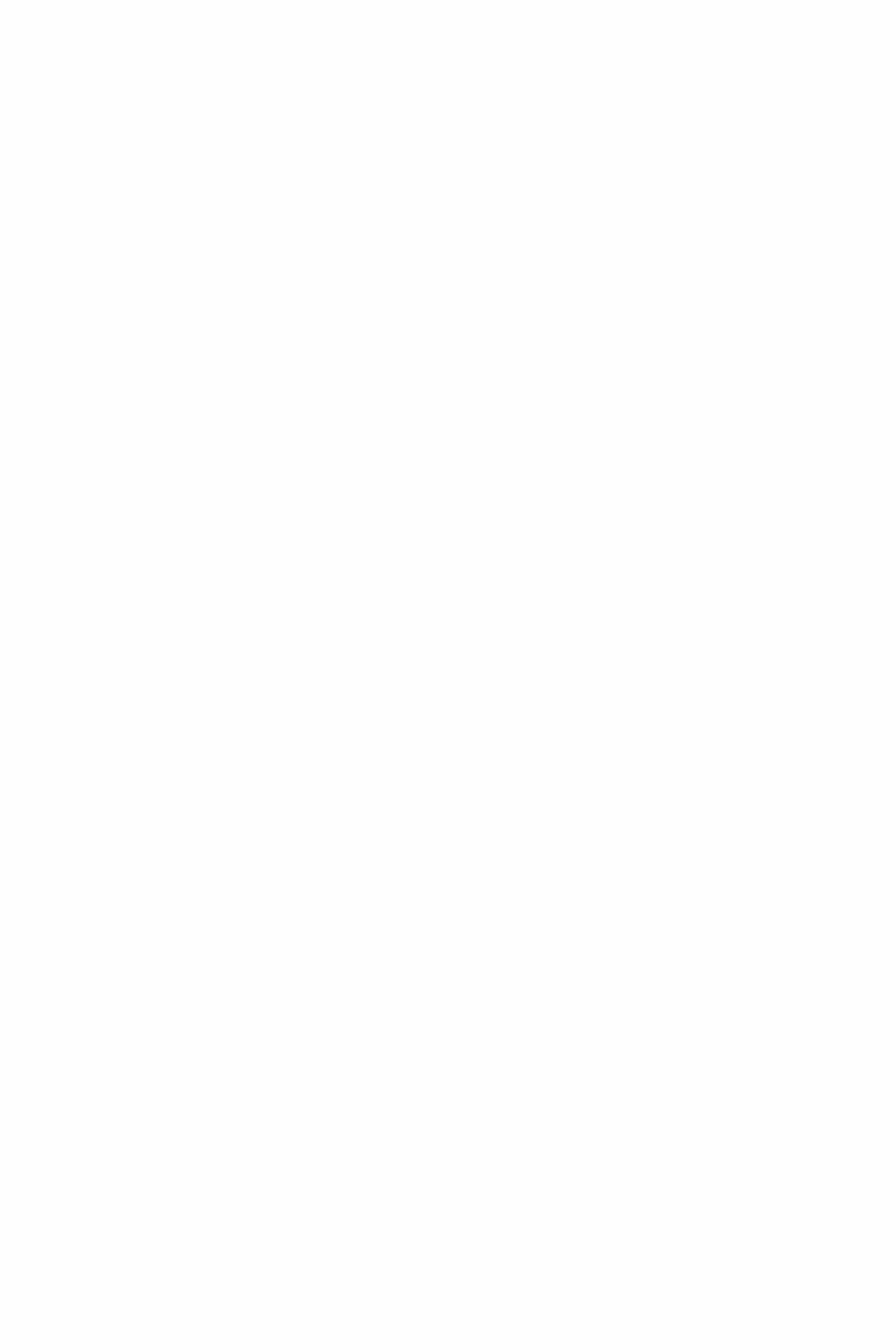
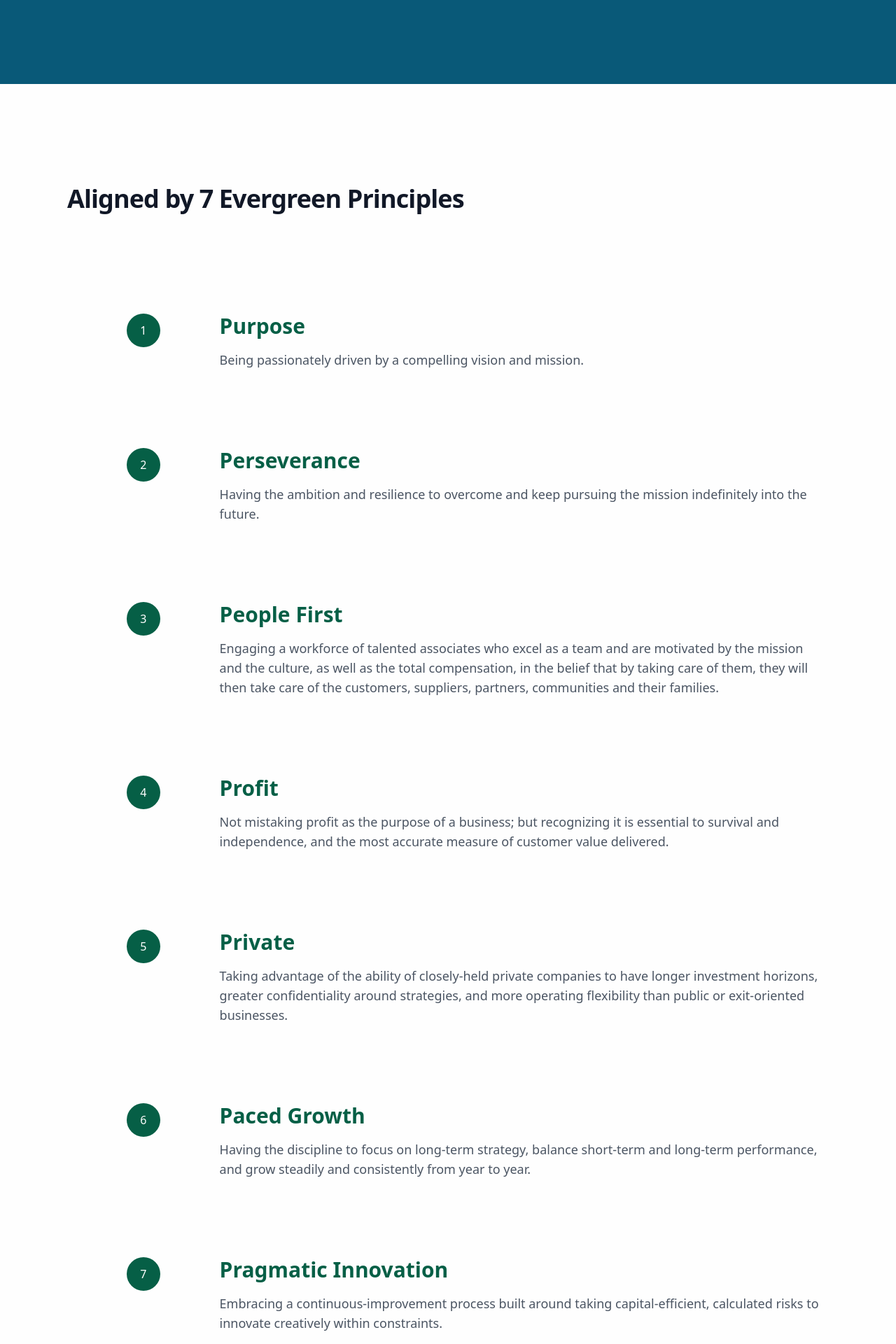
Before and after one commit to c1oneman/supportworks-clone, a React (Create React App) app: page /evergreen in a window 1280 px wide. Shown: the part 680-2600 px from the top of the page at 70% size. Before the commit the page ends 896 px from the top, so only its background shows below. Built offline with nearby package versions, Linux system fonts and the light colour scheme.

Commit message:
evergreen page / components

```diff
--- a/src/App.js
+++ b/src/App.js
@@ -5,6 +5,7 @@ import FooterDesktop from "./components/core/FooterDesktop";
 import FooterMobile from "./components/core/FooterMobile";
 import Home from "./components/pages/Home";
 import Company from "./components/pages/Company";
+import Evergreen from "./components/pages/Evergreen";
 import ScrollToTop from "./components/core/ScrollToTop";
 
 function App() {
@@ -14,6 +15,9 @@ function App() {
         <Nav />
       </header>
       <Switch>
+        <Route exact path="/evergreen">
+          <Evergreen />
+        </Route>
         <Route exact path="/company">
           <Company />
         </Route>
--- /dev/null
+++ b/src/components/core/EvergreenPrinciple.js
@@ -0,0 +1,19 @@
+const EvergreenPrinciple = ({ h1, p, id }) => {
+  return (
+    <div className="max-w-6xl sm:px-6 lg:px-8 mx-auto mb-12 sm:mb-24">
+      <div class="w-full flex">
+        <div className="w-1/5 flex items-start justify-center">
+          <div className="w-12 h-12 rounded-full bg-green-800 text-white flex items-center justify-center">
+            <p>{id}</p>
+          </div>
+        </div>
+        <div className="w-4/5">
+          <h1 className="text-green-800 text-3xl font-bold">{h1}</h1>
+          <p className="text-gray-600 text-lg my-4">{p}</p>
+        </div>
+      </div>
+    </div>
+  );
+};
+
+export default EvergreenPrinciple;
--- a/src/components/core/HeroText.js
+++ b/src/components/core/HeroText.js
@@ -1,10 +1,13 @@
-const HeroText = ({ h1, p }) => {
+const HeroText = ({ h1, h2, p }) => {
   return (
     <div className="max-w-6xl sm:px-6 lg:px-8 mx-auto">
       <div class="text-left py-14 sm:py-36 px-5 sm:px-0">
         <h1 class="text-4xl w-full sm:w-1/2 tracking-tight font-bold text-gray-900 sm:text-5xl md:text-6xl">
           <span class="block xl:inline">{h1}</span>
         </h1>
+        <h2 class="text-2xl w-full tracking-tight font-bold text-gray-900 sm:text-3xl md:text-4xl">
+          {h2}
+        </h2>
         <p class="text-2xl w-full sm:w-full tracking-tight font-medium text-gray-500 sm:text-2xl md:text-3xl">
           {p}
         </p>
--- a/src/components/core/Nav.js
+++ b/src/components/core/Nav.js
@@ -110,9 +110,9 @@ const Nav = () => {
                 aboutDropdownOpen ? "hidden" : "block"
               }`}
             >
-              <Link to="/">Company</Link>
+              <Link to="/company">Company</Link>
               <Link to="/">People</Link>
-              <Link to="/">Evergreen</Link>
+              <Link to="/evergreen">Evergreen</Link>
             </div>
             <Link to="/">Purpose</Link>
             <Link to="/">Careers</Link>
--- /dev/null
+++ b/src/components/pages/Evergreen.js
@@ -0,0 +1,55 @@
+import HeroText from "../core/HeroText";
+import EvergreenPrinciple from "../core/EvergreenPrinciple";
+import WhatThisMeans from "../sections/WhatThisMeans";
+const Evergreen = () => {
+  return (
+    <div className="w-full mt-20">
+      <HeroText h1={"Certified Evergreen"} />
+      <div className="flex sm:px-6 lg:px-8 mx-auto bg-regal-blue text-white justify-center items-center">
+        <div className="max-w-6xl flex flex-row flex-wrap py-14 sm:py-36 items-center justify-center">
+          Pretend a video is here. I did not have the time to make a video
+          player.
+        </div>
+      </div>
+      <HeroText h2={"Aligned by 7 Evergreen Principles"} />
+      <EvergreenPrinciple
+        h1="Purpose"
+        p="Being passionately driven by a compelling vision and mission."
+        id="1"
+      />
+      <EvergreenPrinciple
+        h1="Perseverance"
+        p="Having the ambition and resilience to overcome and keep pursuing the mission indefinitely into the future."
+        id="2"
+      />
+      <EvergreenPrinciple
+        h1="People First"
+        p="Engaging a workforce of talented associates who excel as a team and are motivated by the mission and the culture, as well as the total compensation, in the belief that by taking care of them, they will then take care of the customers, suppliers, partners, communities and their families."
+        id="3"
+      />
+      <EvergreenPrinciple
+        h1="Profit"
+        p="Not mistaking profit as the purpose of a business; but recognizing it is essential to survival and independence, and the most accurate measure of customer value delivered."
+        id="4"
+      />
+      <EvergreenPrinciple
+        h1="Private"
+        p="Taking advantage of the ability of closely-held private companies to have longer investment horizons, greater confidentiality around strategies, and more operating flexibility than public or exit-oriented businesses."
+        id="5"
+      />
+      <EvergreenPrinciple
+        h1="Paced Growth"
+        p="Having the discipline to focus on long-term strategy, balance short-term and long-term performance, and grow steadily and consistently from year to year."
+        id="6"
+      />
+      <EvergreenPrinciple
+        h1="Pragmatic Innovation"
+        p="Embracing a continuous-improvement process built around taking capital-efficient, calculated risks to innovate creatively within constraints."
+        id="7"
+      />
+      <WhatThisMeans />
+    </div>
+  );
+};
+
+export default Evergreen;
--- /dev/null
+++ b/src/components/sections/WhatThisMeans.js
@@ -0,0 +1,48 @@
+const WhatThisMeans = () => {
+  return (
+    <div
+      className={`w-full sm:max-w-6xl mx-8 sm:px-6 lg:px-8 sm:mx-auto flex flex-wrap mt-16`}
+    >
+      <div className="flex flex-wrap">
+        <div className="w-full sm:w-1/2 flex flex-col sm:pb-48">
+          <div className="flex flex-col mx-4 sm:mx-24">
+            <img
+              className="w-1/2"
+              alt="evergreen icon"
+              src="/assets/sw-evergreen-Employeetree.png"
+            ></img>
+            <h1 className="font-bold mt-8 text-2xl">
+              What this means for our employess
+            </h1>
+            <p className="text-gray-600 text-lg my-4">
+              Supportworks has the culture, financial strength and long-term
+              vision to weather economic storms and industry disruptions for the
+              next century and beyond. In other words, there's a good chance
+              your grandchildren could end up working here.
+            </p>
+          </div>
+        </div>
+        <div className="w-full sm:w-1/2 sm:pt-48 mt-4">
+          <div className="flex flex-col mx-4 sm:mx-24">
+            <img
+              className="w-1/2"
+              alt="evergreen icon 2"
+              src="/assets/sw-evergreen-contractortree.png"
+            ></img>
+            <h1 className="font-bold mt-8 text-2xl">
+              What this means for our contractors
+            </h1>
+            <p className="text-gray-600 text-lg my-4">
+              Supportworks isn't here to inflate its value and sell out to the
+              highest bidder. We're in it for the long-haul, as we work
+              tirelessly towards ensuring the lasting success of our network and
+              our partners.
+            </p>
+          </div>
+        </div>
+      </div>
+    </div>
+  );
+};
+
+export default WhatThisMeans;
```
Also changed, not shown: public/assets/sw-evergreen-Employeetree.png (added), public/assets/sw-evergreen-contractortree.png (added).
